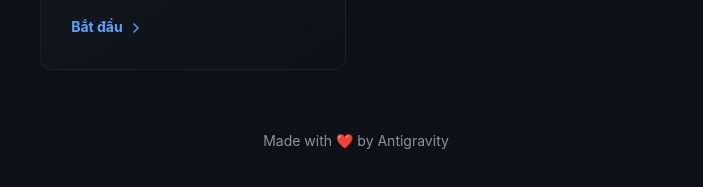
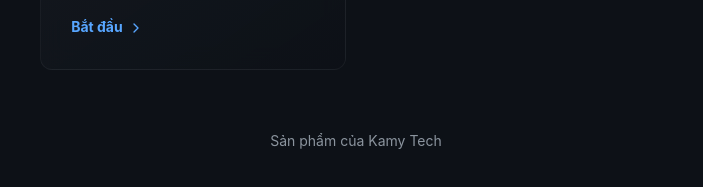
Before and after one commit to minhtn012/typing-kid-vn, a React (Vite) app: page / in a window 1280 px wide. Shown: the part 827-1014 px from the top of the page, without its empty margins (284-987 px from the left). Built offline with nearby package versions, Linux system fonts and the light colour scheme.

Commit message:
Update footer text to 'Sản phẩm của Kamy Tech'

```diff
--- a/src/components/HomePage.tsx
+++ b/src/components/HomePage.tsx
@@ -141,7 +141,7 @@ const HomePage: React.FC<HomePageProps> = ({ onSelectMode }) => {
             </main>
 
             <footer style={{ marginTop: 'auto', paddingTop: '60px', color: 'var(--text-muted)', fontSize: '14px' }}>
-                Made with ❤️ by Antigravity
+                Sản phẩm của Kamy Tech
             </footer>
         </div>
     );
```
